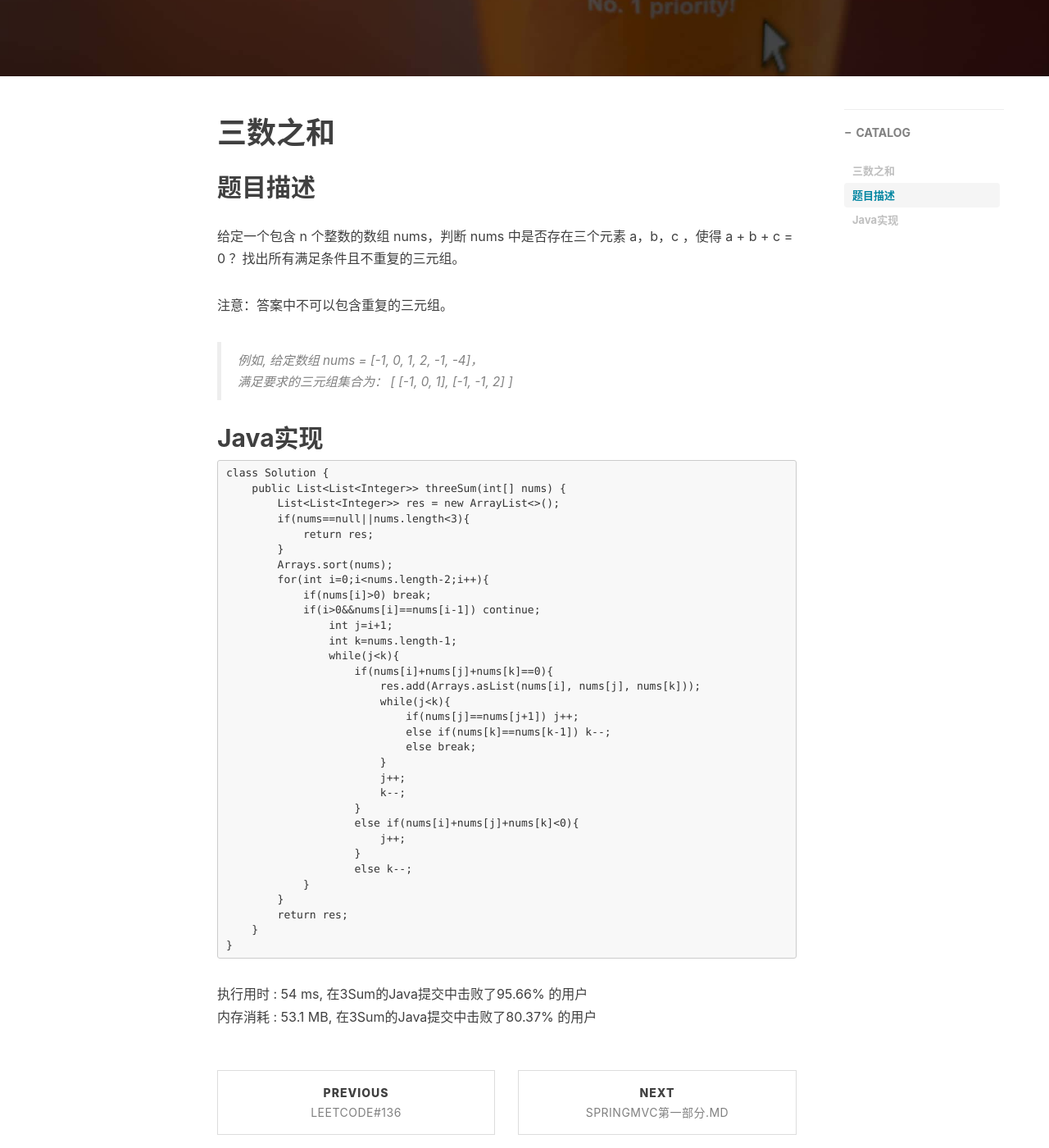
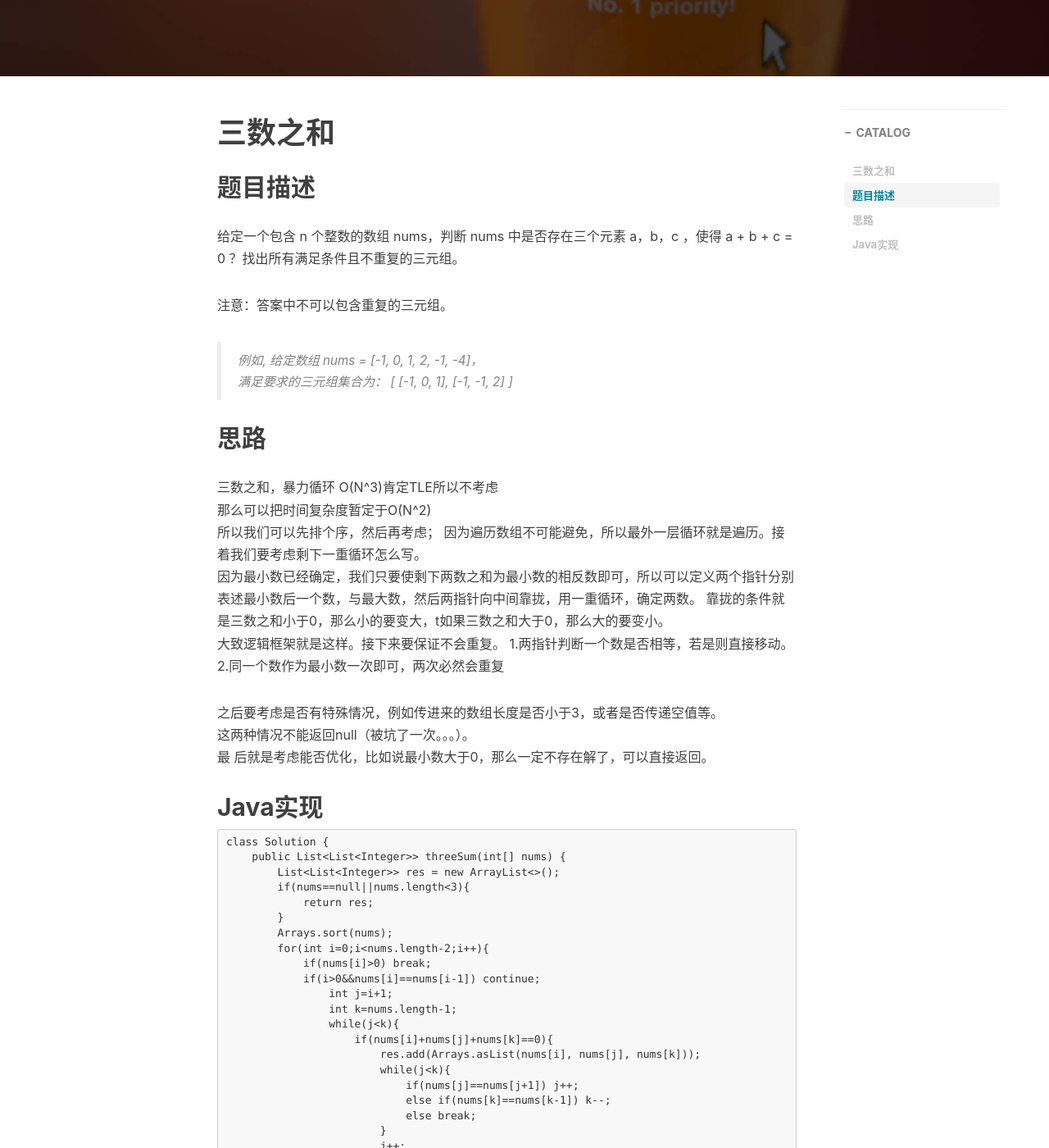
Before and after one commit to zhjcezh/zhjcezh.github.io, a Jekyll site: the page built from _posts/2019-5-7-leetcode#15三数之和.md, in a window 1280 px wide and 1400 px high, scrolled down 430 px. Shown: the whole window at 82% size. Built offline with Jekyll 4.4.1, drawn with Linux system fonts in a browser that asks for light colours; nearby versions of some CDN libraries; comment, search, counter and statistics services are not loaded.

Commit message:
#15 and #16

````diff
--- a/_posts/2019-5-7-leetcode#15三数之和.md
+++ b/_posts/2019-5-7-leetcode#15三数之和.md
@@ -23,6 +23,21 @@ tags:
 > [-1, 0, 1],
 > [-1, -1, 2]
 > ]
+
+## 思路
+三数之和，暴力循环 O(N^3)肯定TLE所以不考虑
+那么可以把时间复杂度暂定于O(N^2)
+所以我们可以先排个序，然后再考虑；
+因为遍历数组不可能避免，所以最外一层循环就是遍历。接着我们要考虑剩下一重循环怎么写。
+因为最小数已经确定，我们只要使剩下两数之和为最小数的相反数即可，所以可以定义两个指针分别表述最小数后一个数，与最大数，然后两指针向中间靠拢，用一重循环，确定两数。
+靠拢的条件就是三数之和小于0，那么小的要变大，t如果三数之和大于0，那么大的要变小。
+大致逻辑框架就是这样。接下来要保证不会重复。
+1.两指针判断一个数是否相等，若是则直接移动。
+2.同一个数作为最小数一次即可，两次必然会重复
+
+之后要考虑是否有特殊情况，例如传进来的数组长度是否小于3，或者是否传递空值等。
+这两种情况不能返回null（被坑了一次。。。）。
+最 后就是考虑能否优化，比如说最小数大于0，那么一定不存在解了，可以直接返回。
 
 ## Java实现
 ```
````
Also changed, not shown: _posts/2019-5-7-leetcode#16最接近的三数之和.md (added, +88 -0 lines).
